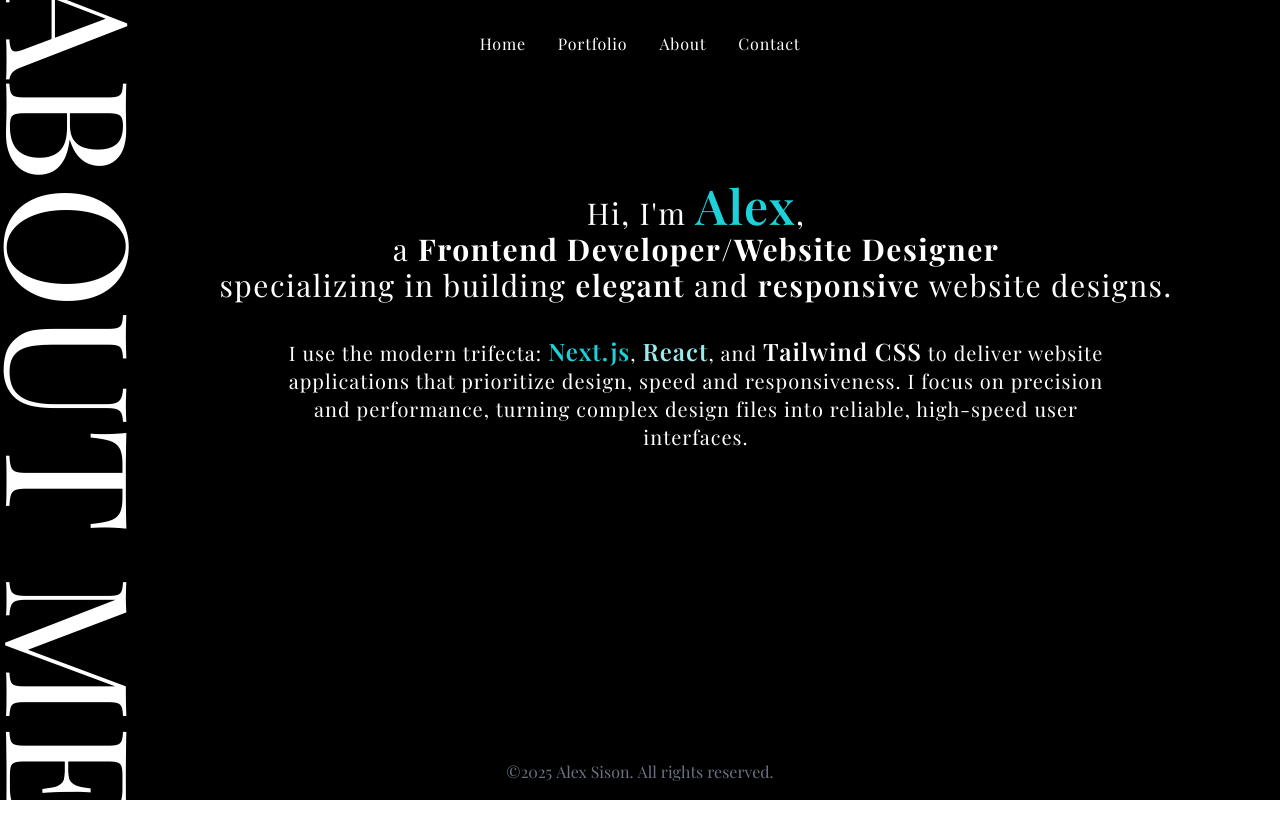
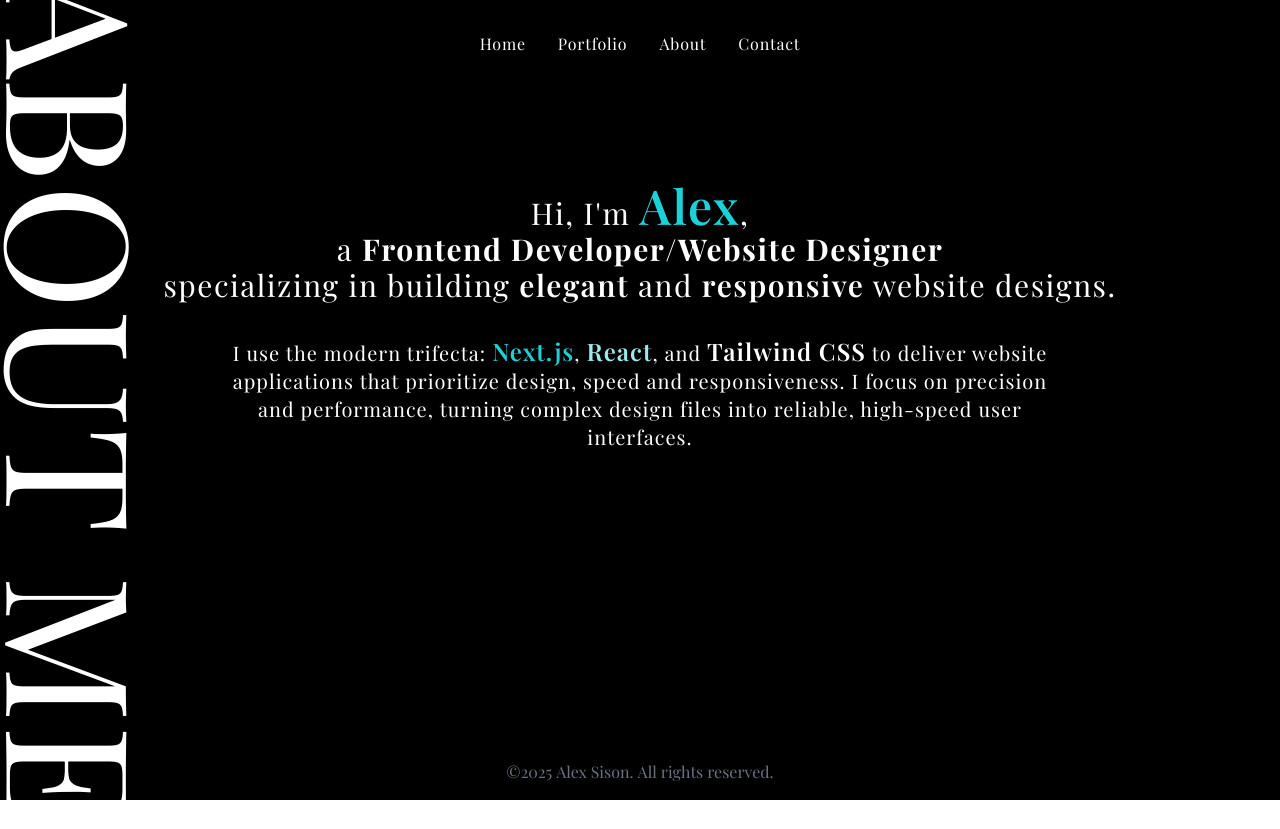
Before and after one commit to alexmortelsison/my-latest-portfolio, a Next.js app: page /about in a window 1280 px wide. Built offline with nearby package versions, Linux system fonts and the light colour scheme; a web font is replaced by a local one.

Commit message:
removed md:pl about me page

```diff
--- a/app/about/page.tsx
+++ b/app/about/page.tsx
@@ -77,7 +77,7 @@ export default function AboutPage() {
         </h1>
       </div>
       <div
-        className="flex flex-col justify-center text-center md:space-y-8 space-y-4 tracking-widest items-center opacity-0 md:pl-28"
+        className="flex flex-col justify-center text-center md:space-y-8 space-y-4 tracking-widest items-center opacity-0"
         ref={pRef}
       >
         <h1 className=" lg:text-3xl text-sm tracking-wider w-[220px] lg:w-screen">
```
